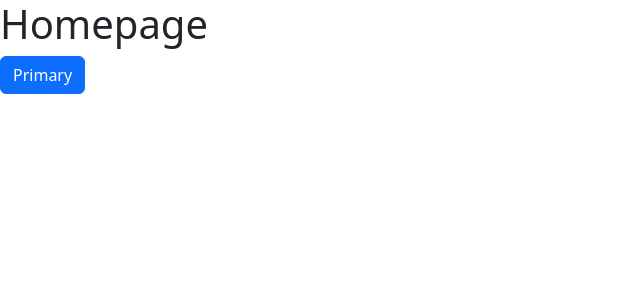
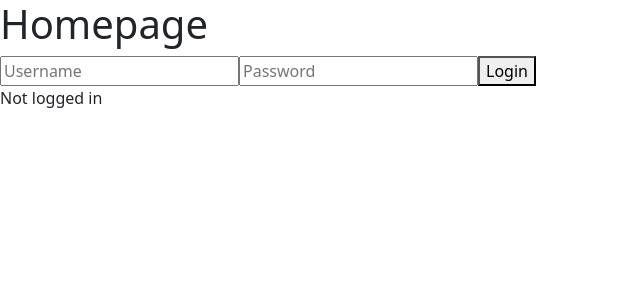
Before and after one commit to RUC-MSc-CS-CIT-2024/portfolio_subproject_3, a React (Vite) app in the folder src/frontend/: page / in a window 1280 px wide. Shown: the top 300 px of the page, without its empty margins (0-640 px from the left). Built offline with nearby package versions, Linux system fonts and the light colour scheme.

Commit message:
feat: set up auth context and an auth hook, to login and log out. setting the token in a cookie

```diff
--- a/src/frontend/src/App.jsx
+++ b/src/frontend/src/App.jsx
@@ -1,14 +1,17 @@
 import { BrowserRouter as Router, Routes, Route } from 'react-router-dom';
 import HomePage from './pages/HomePage';
 import NotFoundPage from './pages/NotFoundPage';
+import { AuthProvider } from './contexts/AuthContext';
 
 export default function App() {
   return (
+    <AuthProvider>
       <Router>
         <Routes>
           <Route path="/" element={<HomePage />} />
           <Route path="*" element={<NotFoundPage />} />
         </Routes>
       </Router>
+    </AuthProvider>
   );
 }
--- /dev/null
+++ b/src/frontend/src/contexts/AuthContext.jsx
@@ -0,0 +1,39 @@
+import { createContext, useState, useEffect } from 'react';
+import { login as loginService } from '../services/authService';
+import { setCookie, getCookie, deleteCookie } from '../utils/cookie';
+
+export const AuthContext = createContext();
+
+export const AuthProvider = ({ children }) => {
+  const [user, setUser] = useState(null);
+  const [loading, setLoading] = useState(true);
+
+  useEffect(() => {
+    const token = getCookie('token');
+    if (token) {
+      setUser({ token });
+    }
+    setLoading(false);
+  }, []);
+
+  const login = async (credentials) => {
+    try {
+      const token = await loginService(credentials);
+      setUser({ token });
+      setCookie('token', token, 1);
+    } catch (error) {
+      console.error('Login error:', error);
+    }
+  };
+
+  const logout = () => {
+    setUser(null);
+    deleteCookie('token');
+  };
+
+  return (
+    <AuthContext.Provider value={{ user, login, logout }}>
+      {!loading && children}
+    </AuthContext.Provider>
+  );
+};
--- /dev/null
+++ b/src/frontend/src/hooks/useAuth.js
@@ -0,0 +1,6 @@
+import { useContext } from 'react';
+import { AuthContext } from '../contexts/AuthContext';
+
+export function useAuth() {
+  return useContext(AuthContext);
+}
--- a/src/frontend/src/pages/HomePage.jsx
+++ b/src/frontend/src/pages/HomePage.jsx
@@ -1,10 +1,51 @@
-import Button from 'react-bootstrap/Button';
+import { useState } from 'react';
+import { useAuth } from '../hooks/useAuth';
 
 export default function HomePage() {
+  const { user, login, logout } = useAuth();
+  const [credentials, setCredentials] = useState({
+    username: '',
+    password: '',
+  });
+
+  const handleSubmit = async (e) => {
+    e.preventDefault();
+    await login(credentials);
+  };
+
   return (
     <div>
       <h1>Homepage</h1>
-      <Button variant="primary">Primary</Button>
+      <form onSubmit={handleSubmit}>
+        <input
+          type="text"
+          placeholder="Username"
+          value={credentials.username}
+          onChange={(e) =>
+            setCredentials({ ...credentials, username: e.target.value })
+          }
+        />
+        <input
+          type="password"
+          placeholder="Password"
+          value={credentials.password}
+          onChange={(e) =>
+            setCredentials({ ...credentials, password: e.target.value })
+          }
+        />
+        <button type="submit">Login</button>
+      </form>
+
+      {user ? (
+        <div>
+          <p>Logged in as {user.token}</p>
+          <button onClick={logout}>Logout</button>
+        </div>
+      ) : (
+        <div>
+          <p>Not logged in</p>
+        </div>
+      )}
     </div>
   );
 }
--- a/src/frontend/src/pages/NotFoundPage.jsx
+++ b/src/frontend/src/pages/NotFoundPage.jsx
@@ -1,4 +1,4 @@
-export default function HomePage() {
+export default function NotFoundPage() {
   return (
     <div>
       <h1>404 - Page Not Found</h1>
--- /dev/null
+++ b/src/frontend/src/services/authService.js
@@ -0,0 +1,23 @@
+import { API_BASE_URL } from '../utils/constants';
+
+export const login = async (credentials) => {
+  const { username, password } = credentials;
+  const authHeader = 'Basic ' + btoa(`${username}:${password}`);
+
+  const response = await fetch(API_BASE_URL + '/api/auth/generate-token', {
+    method: 'POST',
+    headers: {
+      'Content-Type': 'application/json',
+      Authorization: authHeader,
+    },
+  });
+
+  if (!response.ok) {
+    const errorText = await response.text();
+    console.error('Response error:', errorText);
+    throw new Error('Login failed: ' + errorText);
+  }
+
+  const token = await response.text();
+  return token;
+};
--- /dev/null
+++ b/src/frontend/src/utils/cookie.js
@@ -0,0 +1,15 @@
+export const setCookie = (name, value, hours) => {
+  const expires = new Date(Date.now() + hours * 60 * 60 * 1000).toUTCString();
+  document.cookie = `${name}=${encodeURIComponent(value)}; expires=${expires}; path=/; Secure`;
+};
+
+export const getCookie = (name) => {
+  return document.cookie.split('; ').reduce((r, v) => {
+    const parts = v.split('=');
+    return parts[0] === name ? decodeURIComponent(parts[1]) : r;
+  }, '');
+};
+
+export const deleteCookie = (name) => {
+  setCookie(name, '', -1);
+};
--- a/src/frontend/vite.config.js
+++ b/src/frontend/vite.config.js
@@ -4,4 +4,7 @@ import react from '@vitejs/plugin-react';
 // https://vite.dev/config/
 export default defineConfig({
   plugins: [react()],
+  server: {
+    port: 3000,
+  },
 });
```
Also changed, not shown: src/frontend/src/ contexts/AuthContext.jsx (deleted). Lines whose indentation alone changed are shown as unchanged.
